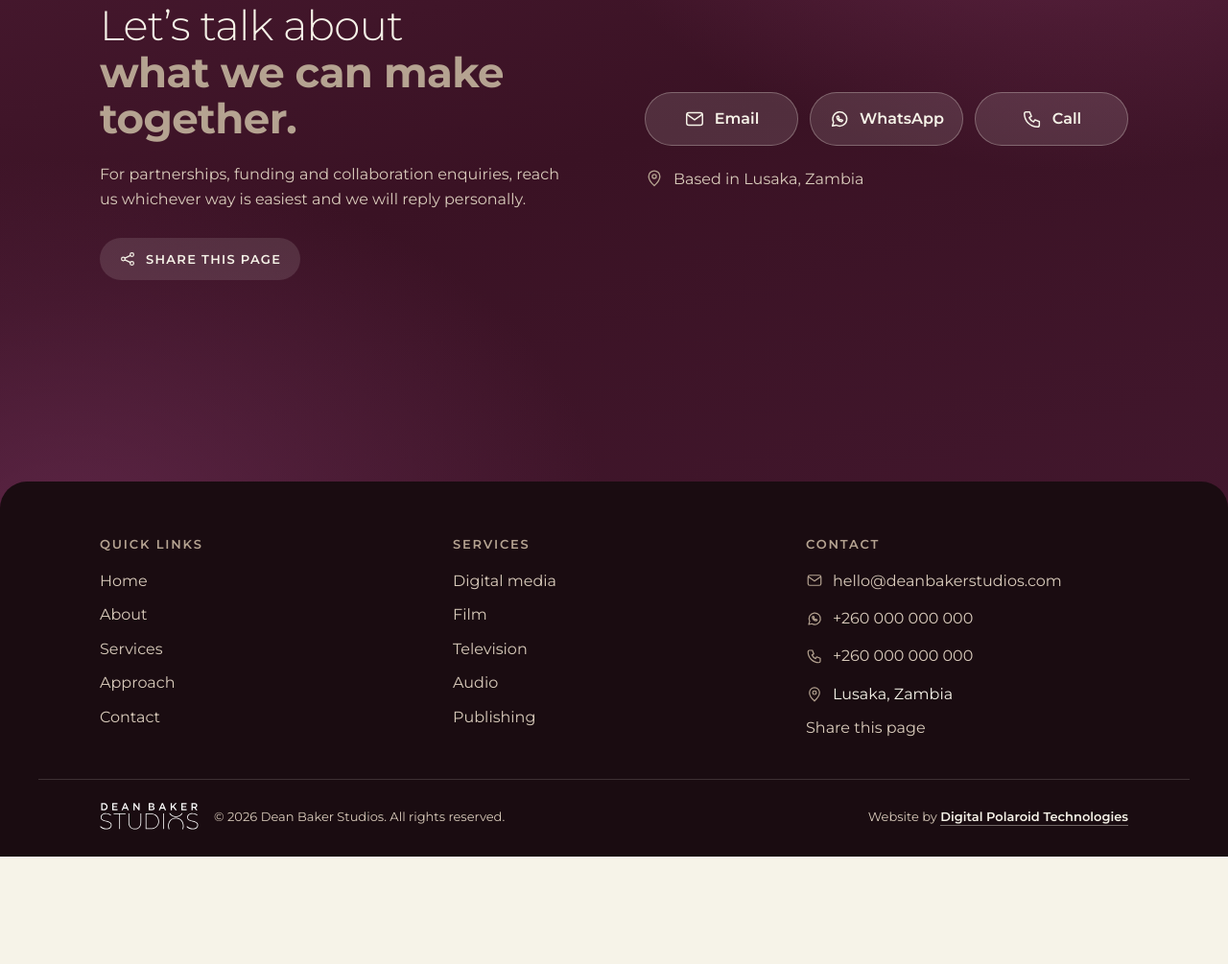
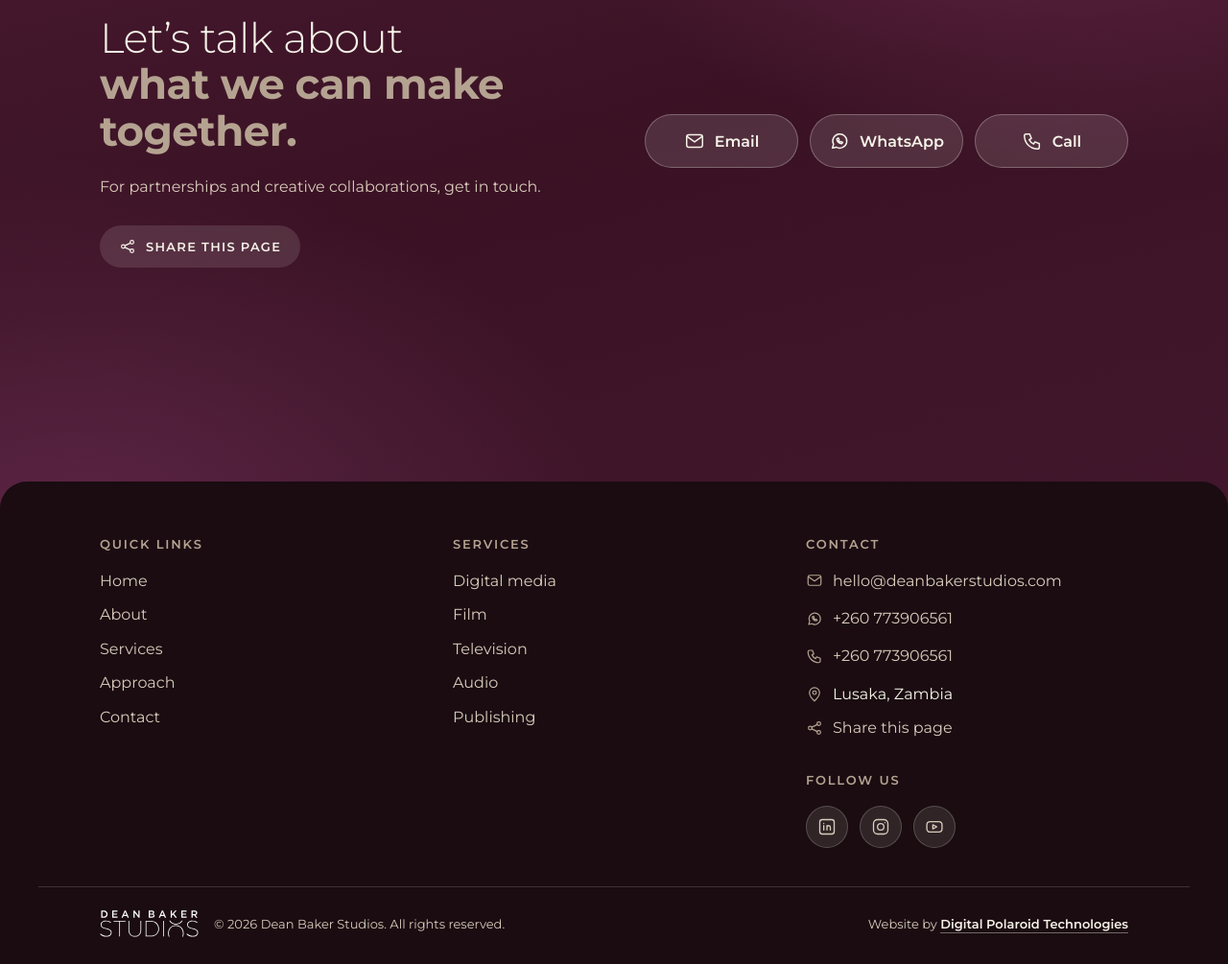
Before and after one commit to mwemmz/dean-baker-studios-site, a plain HTML site: page index.html in a window 1280 px wide. Shown: the part 5840-6845 px from the top of the page at 96% size. Before the commit the page ends 6733 px from the top, so only its background shows below. Drawn offline with Linux system fonts and the light colour scheme; animation ran at ten frames a second.

Commit message:
Client notes: simpler contact line, real phone, footer-only location, aligned share link, Follow us icons, one hover colour for steps
Co-Authored-By: Claude Sonnet 5.5 <noreply@anthropic.com>
Claude-Session: https://claude.ai/code/session_016vjqBBxbNevdYTTNrEXTvr

```diff
--- a/index.html
+++ b/index.html
@@ -271,8 +271,13 @@ footer li>a,.foot-loc{display:inline-flex;align-items:center;gap:10px}
 footer a:hover span{text-decoration:underline;text-underline-offset:4px}
 footer a:hover{text-decoration:none}
 footer .ico{width:18px;height:18px;color:var(--latte)}
-.foot-share{all:unset;cursor:pointer;color:var(--on-dark-2);transition:color .2s}
-.foot-share:hover{color:#fff;text-decoration:underline;text-underline-offset:4px}
+.foot-share{all:unset;cursor:pointer;display:inline-flex;align-items:center;gap:10px;color:var(--on-dark-2);transition:color .2s}
+.foot-share:hover{color:#fff}.foot-share:hover span{text-decoration:underline;text-underline-offset:4px}
+.follow{display:flex;gap:12px;margin-top:18px}
+.follow a{display:grid;place-items:center;width:44px;height:44px;border-radius:50%;background:rgba(246,243,232,.1);box-shadow:inset 0 0 0 1px rgba(246,243,232,.2);transition:background .25s,color .25s}
+.follow a:hover{background:var(--foam);color:var(--merlot);text-decoration:none}
+.follow .ico{width:20px;height:20px;color:inherit}
+footer .follow a:hover .ico{color:var(--merlot)}
 .foot-share:focus-visible{outline:3px solid var(--latte);outline-offset:3px}
 .foot-bar{display:flex;justify-content:space-between;align-items:center;gap:16px;flex-wrap:wrap;padding-top:24px;border-top:1px solid rgba(246,243,232,.16);color:var(--on-dark-2);font-size:var(--fs-l)}
 .foot-bar .brand{display:flex;align-items:center;gap:16px;flex-wrap:wrap}
@@ -351,6 +356,9 @@ footer .ico{width:18px;height:18px;color:var(--latte)}
   <symbol id="i-pin" viewBox="0 0 24 24"><path d="M12 21s7-6.2 7-11.5A7 7 0 005 9.5C5 14.8 12 21 12 21z"/><circle cx="12" cy="9.5" r="2.5"/></symbol>
   <symbol id="i-share" viewBox="0 0 24 24"><circle cx="6" cy="12" r="2.5"/><circle cx="18" cy="6" r="2.5"/><circle cx="18" cy="18" r="2.5"/><path d="M8.2 10.8l7.6-3.6M8.2 13.2l7.6 3.6"/></symbol>
   <symbol id="i-wa" viewBox="0 0 24 24"><path d="M4 20l1.3-4.2A8 8 0 1 1 8.4 19z"/><path d="M9 9.5c0 3 2.5 5.5 5.5 5.5l1.2-1.4-2-1-.9.7a4 4 0 0 1-1.8-1.8l.7-.9-1-2z"/></symbol>
+  <symbol id="i-in" viewBox="0 0 24 24"><rect x="3" y="3" width="18" height="18" rx="3"/><path d="M8 10.5V16M8 7.8v.1M12 16v-5.5M12 12.5c0-1.2 1-2 2.2-2s2 .8 2 2.2V16"/></symbol>
+  <symbol id="i-ig" viewBox="0 0 24 24"><rect x="3" y="3" width="18" height="18" rx="5"/><circle cx="12" cy="12" r="4"/><path d="M17.3 6.7v.1"/></symbol>
+  <symbol id="i-yt" viewBox="0 0 24 24"><rect x="2.5" y="5.5" width="19" height="13" rx="4"/><path d="M10 9.5l5 2.5-5 2.5z"/></symbol>
   <symbol id="i-phone" viewBox="0 0 24 24"><path d="M5 4h4l2 5-2.5 1.5a11 11 0 0 0 5 5L15 13l5 2v4a2 2 0 0 1-2 2A15 15 0 0 1 3 6a2 2 0 0 1 2-2z"/></symbol>
 </svg>
 
@@ -454,7 +462,7 @@ footer .ico{width:18px;height:18px;color:var(--latte)}
       <div class="contact-grid">
         <div>
           <h2 class="rise" id="contactH">Let&rsquo;s talk about <strong>what we can make together.</strong></h2>
-          <p class="contact-intro rise" style="--d:.08s">For partnerships, funding and collaboration enquiries, reach us whichever way is easiest and we will reply personally.</p>
+          <p class="contact-intro rise" style="--d:.08s">For partnerships and creative collaborations, get in touch.</p>
           <div class="contact-actions rise" style="--d:.16s">
             <button class="ctl ghost" type="button" data-share><svg class="ico"><use href="#i-share"/></svg>Share this page</button>
           </div>
@@ -466,8 +474,7 @@ footer .ico{width:18px;height:18px;color:var(--latte)}
             <a class="cpill" id="waBox" href="#" target="_blank" rel="noopener"><svg class="ico" aria-hidden="true"><use href="#i-wa"/></svg><span>WhatsApp</span></a>
             <a class="cpill" id="callBox" href="#"><svg class="ico" aria-hidden="true"><use href="#i-phone"/></svg><span>Call</span></a>
           </div>
-          <p class="loc rise" style="--d:.18s"><svg class="ico" aria-hidden="true"><use href="#i-pin"/></svg>Based in Lusaka, Zambia</p>
-        </div>
+                  </div>
       </div>
     </div>
   </section>
@@ -481,7 +488,10 @@ footer .ico{width:18px;height:18px;color:var(--latte)}
       <ul><li><a href="#services" data-svc="0">Digital media</a></li><li><a href="#services" data-svc="1">Film</a></li><li><a href="#services" data-svc="2">Television</a></li><li><a href="#services" data-svc="3">Audio</a></li><li><a href="#services" data-svc="4">Publishing</a></li></ul></div>
     <div><h4>Contact</h4>
       <!-- Social links go here once the client supplies them. -->
-      <ul><li class="foot-contact"><a id="footMail" href="#"><svg class="ico" aria-hidden="true"><use href="#i-mail"/></svg><span id="footMailTxt"></span></a></li><li class="foot-contact"><a id="footWa" href="#" target="_blank" rel="noopener"><svg class="ico" aria-hidden="true"><use href="#i-wa"/></svg><span id="footWaTxt"></span></a></li><li class="foot-contact"><a id="footCall" href="#"><svg class="ico" aria-hidden="true"><use href="#i-phone"/></svg><span id="footCallTxt"></span></a></li><li class="foot-loc"><svg class="ico" aria-hidden="true"><use href="#i-pin"/></svg>Lusaka, Zambia</li><li><button class="foot-share" type="button" data-share>Share this page</button></li></ul></div>
+      <ul><li class="foot-contact"><a id="footMail" href="#"><svg class="ico" aria-hidden="true"><use href="#i-mail"/></svg><span id="footMailTxt"></span></a></li><li class="foot-contact"><a id="footWa" href="#" target="_blank" rel="noopener"><svg class="ico" aria-hidden="true"><use href="#i-wa"/></svg><span id="footWaTxt"></span></a></li><li class="foot-contact"><a id="footCall" href="#"><svg class="ico" aria-hidden="true"><use href="#i-phone"/></svg><span id="footCallTxt"></span></a></li><li class="foot-loc"><svg class="ico" aria-hidden="true"><use href="#i-pin"/></svg>Lusaka, Zambia</li><li><button class="foot-share" type="button" data-share><svg class="ico" aria-hidden="true"><use href="#i-share"/></svg><span>Share this page</span></button></li></ul>
+      <!-- Replace the # links with the studio's LinkedIn, Instagram and YouTube pages. -->
+      <h4 style="margin-top:28px;margin-bottom:0">Follow us</h4>
+      <div class="follow"><a href="#" aria-label="LinkedIn"><svg class="ico"><use href="#i-in"/></svg></a><a href="#" aria-label="Instagram"><svg class="ico"><use href="#i-ig"/></svg></a><a href="#" aria-label="YouTube"><svg class="ico"><use href="#i-yt"/></svg></a></div></div>
   </div>
   <div class="wrap foot-bar">
     <div class="brand"><img src="assets/logo-white.svg" alt="Dean Baker Studios" width="109" height="30"><span>&copy; 2026 Dean Baker Studios. All rights reserved.</span></div>
@@ -496,8 +506,8 @@ footer .ico{width:18px;height:18px;color:var(--latte)}
 (function () {
   /* PLACEHOLDERS: confirm with the studio, then change these three lines. */
   var EMAIL = 'hello@deanbakerstudios.com';
-  var PHONE = '+260 000 000 000';
-  var WHATSAPP = '260000000000';       // digits only, with country code
+  var PHONE = '+260 773906561';
+  var WHATSAPP = '260773906561';       // digits only, with country code
   var reduce = window.matchMedia('(prefers-reduced-motion: reduce)').matches;
   var clamp = function (v, a, b) { return Math.min(b, Math.max(a, v)); };
 
@@ -563,7 +573,7 @@ footer .ico{width:18px;height:18px;color:var(--latte)}
 
   /* How we work: the card at the reading position stays highlighted and the section colours follow it */
   var steps = [].slice.call(document.querySelectorAll('.step')), appr = document.getElementById('approach');
-  var tones = [['#ECE4D3', '#340D1A'], ['#E7DAC9', '#4B2340'], ['#E3D3C5', '#5E1F36'], ['#DFD0C2', '#3B1B2E']];
+  var tones = [['#ECE4D3', '#340D1A'], ['#E7DAC9', '#340D1A'], ['#E3D3C5', '#340D1A'], ['#DFD0C2', '#340D1A']];
   var stepCur = -1;
   function setStep(i) {
     if (i === stepCur) return; stepCur = i;
```
